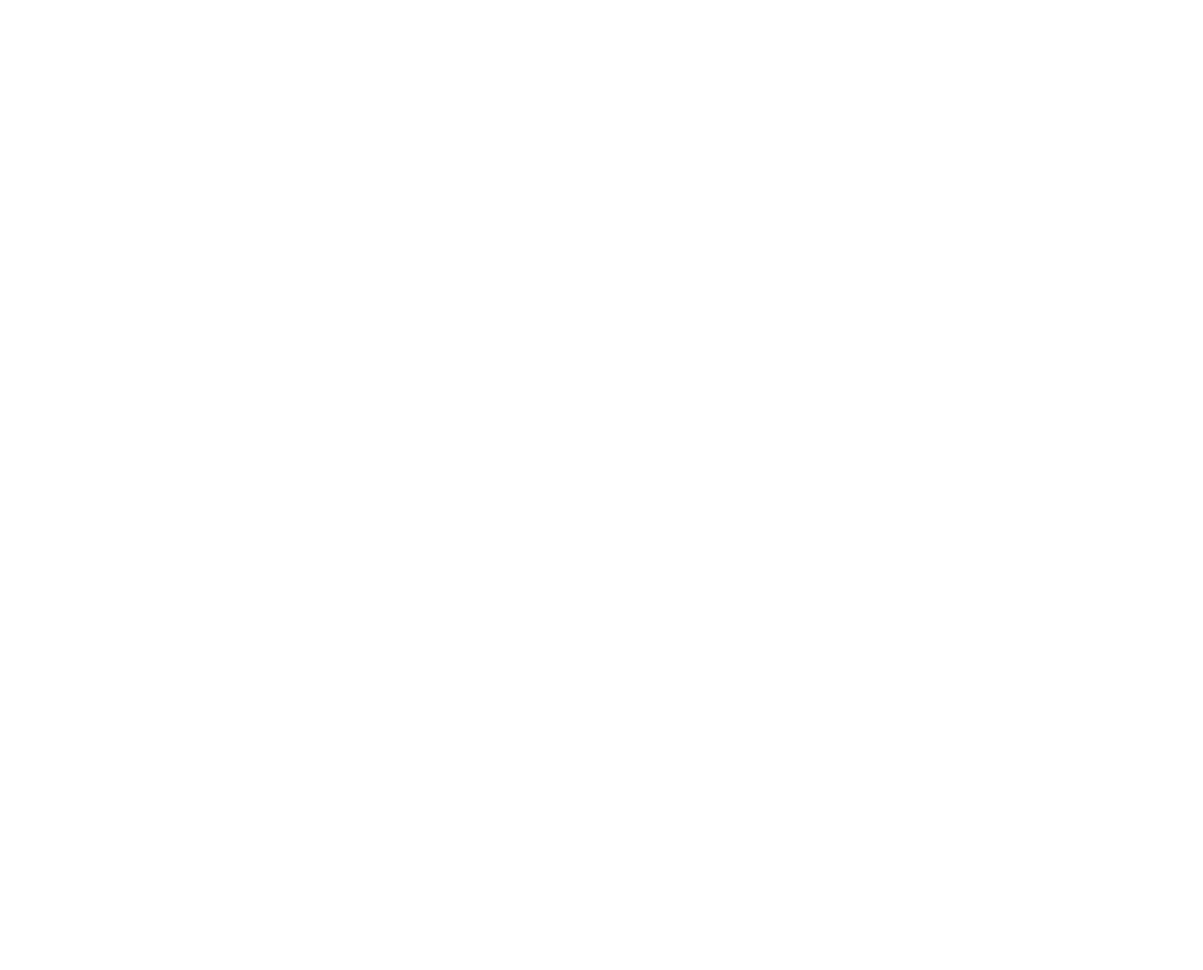
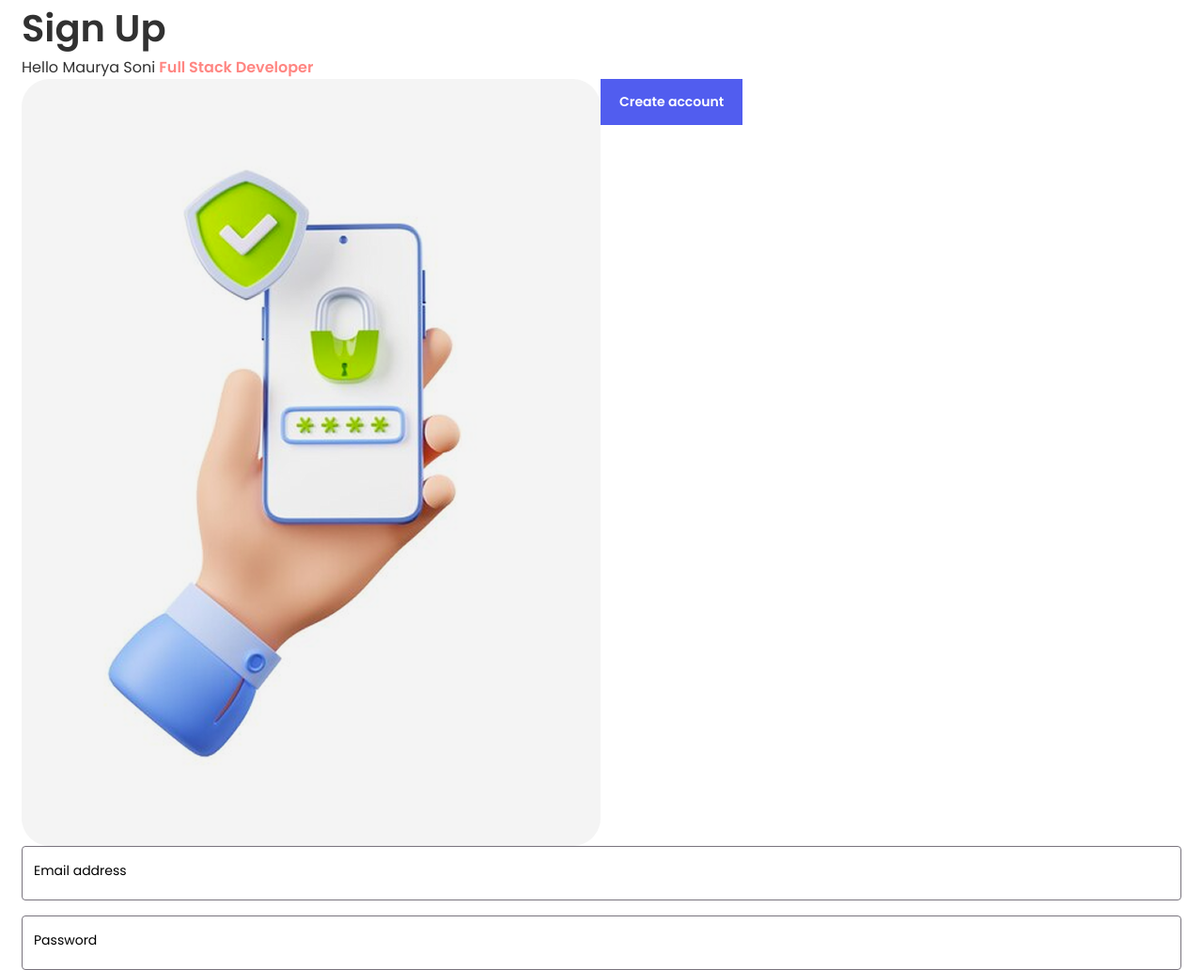
Before and after one commit to chat-app-mern/chatapp-frontend, a React (Create React App) app: page /login in a window 1280 px wide. Shown: the whole page at 94% size. Before the commit the page ends 800 px from the top, so only its background shows below. Built offline with nearby package versions, Linux system fonts and the light colour scheme.

Commit message:
add basic style in auth

```diff
--- a/package.json
+++ b/package.json
@@ -4,7 +4,7 @@
   "private": true,
   "dependencies": {
     "@hookform/resolvers": "^4.0.0",
-    "@tanstack/react-query": "^5.66.0",
+    "@tanstack/react-query": "^5.66.11",
     "cra-template-typescript": "1.2.0",
     "react": "^19.0.0",
     "react-dom": "^19.0.0",
--- /dev/null
+++ b/src/auth/Login.tsx
@@ -0,0 +1,35 @@
+import React from "react";
+import loginImg from "../images/login-img.png";
+
+const Login = () => {
+  return (
+    <div className="container">
+      <div className="auth-heading">Sign Up</div>
+      <div className="auth-desc">
+        Hello Maurya Soni <span>Full Stack Developer</span>
+      </div>
+      <img src={loginImg} alt="login-img" />
+      <div className="btn btn-primary">Create account</div>
+      <div className="form-floating mb-3">
+        <input
+          type="email"
+          className="form-control"
+          id="floatingInput"
+          placeholder="name@example.com"
+        />
+        <label for="floatingInput">Email address</label>
+      </div>
+      <div className="form-floating">
+        <input
+          type="password"
+          className="form-control"
+          id="floatingPassword"
+          placeholder="Password"
+        />
+        <label for="floatingPassword">Password</label>
+      </div>
+    </div>
+  );
+};
+
+export default Login;
--- a/src/style.css
+++ b/src/style.css
@@ -44,6 +44,7 @@
     outline: none;
     text-decoration: none;
     color: #000;
+    transition: all 0.4s ease-in-out;
 }
 
 a:hover,
@@ -69,7 +70,7 @@
 select {
     outline: none;
     resize: none;
-    font-family: 'montserrat', sans-serif;
+    font-family: "Poppins", sans-serif;
 }
 
 a,
@@ -91,7 +92,7 @@
     margin: 0;
     padding: 0;
     font-weight: normal;
-    font-family: 'merriweather', serif;
+    font-family: "Poppins", sans-serif;
     line-height: 1.3;
     color: #000;
 }
@@ -190,7 +191,64 @@
 	Custom Style
 ==============================================================*/
 .container {
-    max-width: 1270px;
+    max-width: 1266px;
     width: 100%;
-    padding: 0 15px;
+    padding: 0 16px;
+    margin: 0 auto;
 }
+
+.btn.btn-primary {
+    display: inline-block;
+    color: #ffffff;
+    background-color: #515DEF;
+    font-weight: 600;
+    font-size: 14px;
+    line-height: 1.5;
+    padding: 14px 20px;
+    border-radius: 0px;
+    transition: all 0.4s ease-in-out;
+    border: 0px;
+}
+.btn.btn-primary:hover {
+    background-color: #000;
+}
+
+.auth-heading {
+    font-weight: 600;
+    font-size: 40px;
+    line-height: 1.5;
+    color: #313131;
+    margin: 0;
+}
+.auth-desc {
+    font-weight: 400;
+    font-size: 16px;
+    line-height: 1.5;
+    color: #313131;
+    margin: 0;
+}
+.form-floating .form-control {
+    border: 1px solid #79747E;
+    border-radius: 4px;
+    background-color: #fff;
+    font-weight: 400;
+    font-size: 16px;
+    line-height: 1.5;
+    color: #1C1B1F;
+}
+.form-control:focus {
+    box-shadow: none;
+    border: 1px solid #79747E;
+}
+.form-floating label {
+    color: #000;
+}
+
+.form-floating>.form-control:focus~label {
+    color: #000;
+}
+
+.auth-desc span {
+    color: #FF8682;
+    font-weight: 600;
+}
```
Also changed, not shown: src/App.tsx (+10 -7 lines), src/images/login-img.png (added), 1 other file (tests, documents, lock files or other folders).
